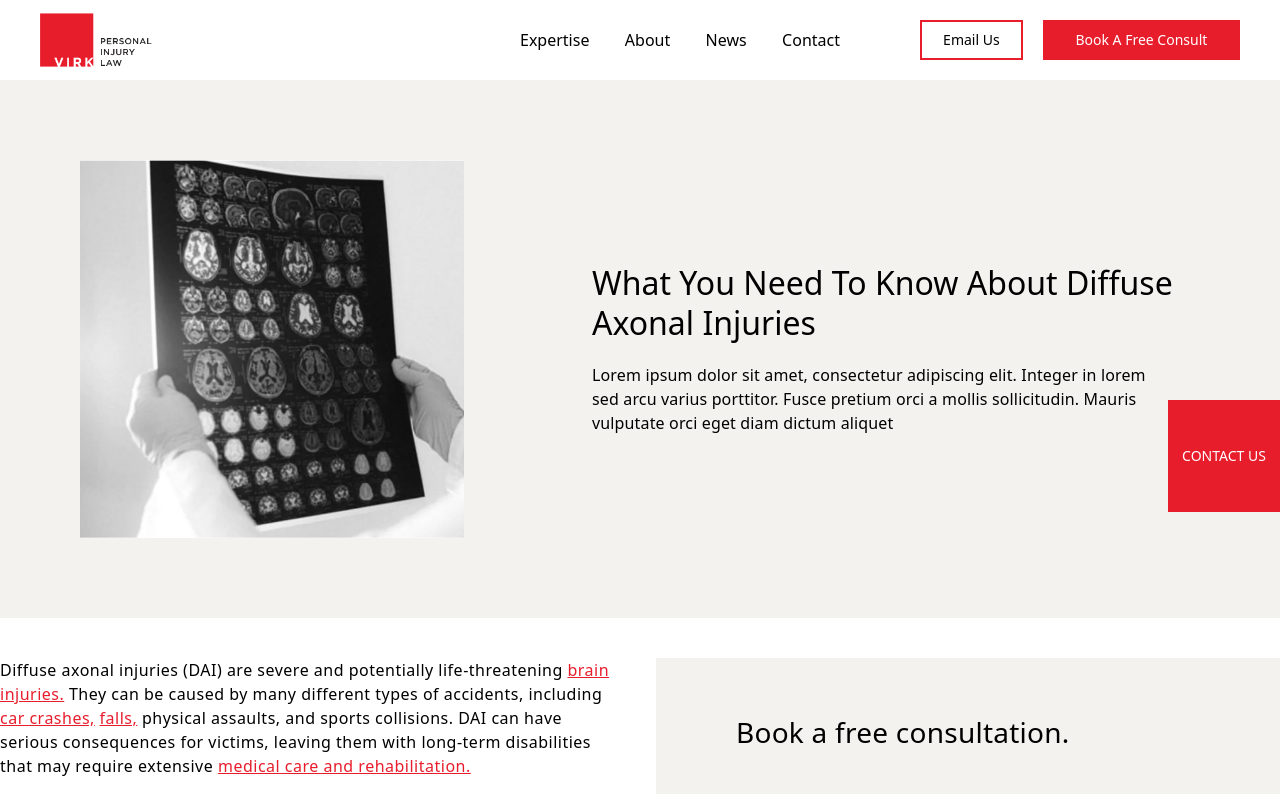
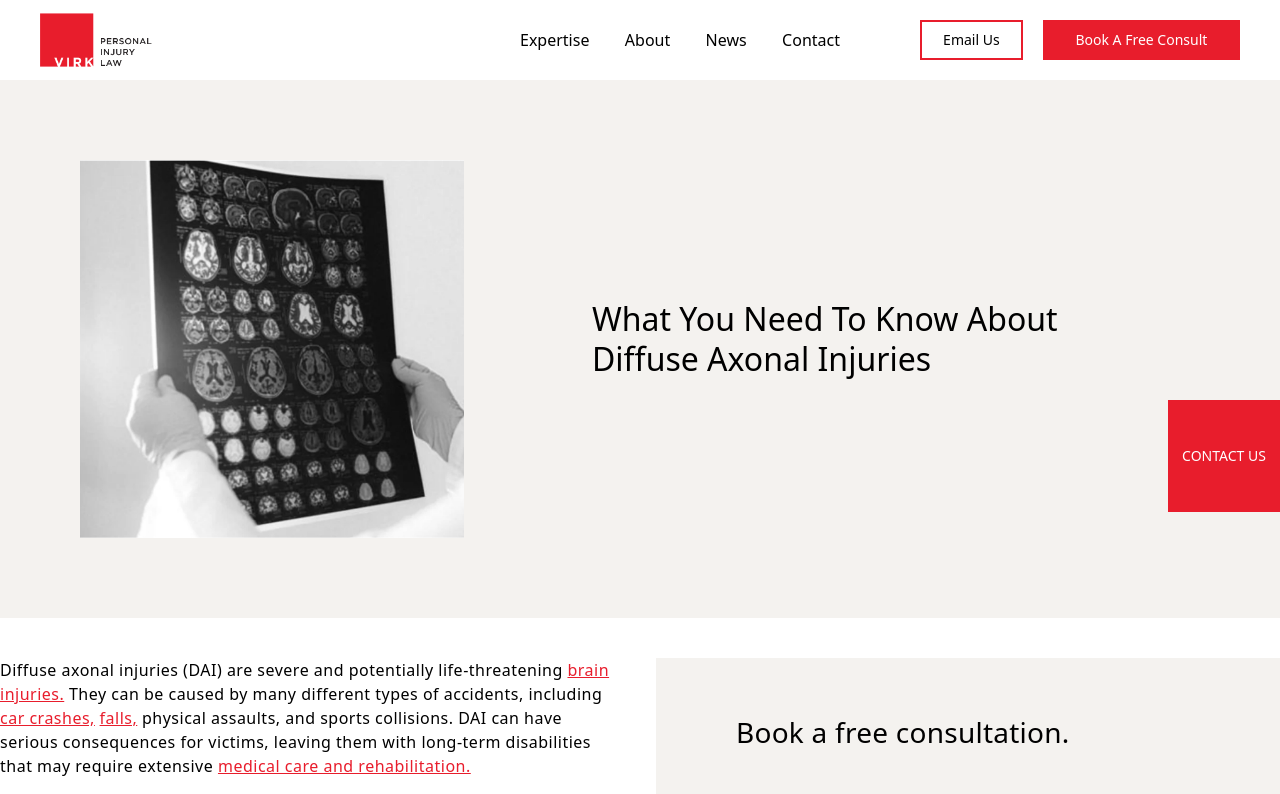
Before and after one commit to DevOluwatoyin/commercial-website, a React (Vite) app: page /news-details in a window 1280 px wide. Shown: the top 794 px of the page. Built offline with nearby package versions, Linux system fonts and the light colour scheme; a web font is replaced by a local one.

Commit message:
Fixed font size issues

```diff
--- a/src/components/Newsletter.jsx
+++ b/src/components/Newsletter.jsx
@@ -18,7 +18,7 @@ const NewsLetter = () => {
             placeholder="Email"
             className="!w-4/5 px-6 py-2 placeholder:text-primary-dark"
           />
-          <ButtonLg text="submit" customStyle="!w-[120px] !uppercase" />
+          <ButtonLg text="submit" customStyle="!w-[160px] !uppercase" />
         </div>
       </div>
     </section>
--- a/src/components/PageHeader.jsx
+++ b/src/components/PageHeader.jsx
@@ -14,7 +14,7 @@ const PageHeader = ({ image, heading, summary, customStyle }) => {
           color="primary-dark"
           variant="headline-l"
           fontWeight="medium"
-          customClassName="mb-5"
+          customClassName="mb-5 max-w-lg"
         >
           {heading}
         </Typography>
--- a/src/pages/news-details.jsx
+++ b/src/pages/news-details.jsx
@@ -13,7 +13,7 @@ const NewsDetails = () => {
       <PageHeader
         image={Scan}
         heading="What You Need To Know About Diffuse Axonal Injuries"
-        summary="Lorem ipsum dolor sit amet, consectetur adipiscing elit. Integer in lorem sed arcu varius porttitor. Fusce pretium orci a mollis sollicitudin. Mauris vulputate orci eget diam dictum aliquet"
+        summary=""
       />
 
       <div className="mx-auto my-10 flex max-w-7xl flex-col justify-between gap-8 md:flex-row">
@@ -316,7 +316,7 @@ const NewsDetails = () => {
 
               <Typography
                 color="primary-dark"
-                customClassName="!text-headline-s !font-regular mb-14"
+                customClassName="!text-body-l !font-regular mb-14"
               >
                 How Is Diffuse Axonal Injury Treated?
               </Typography>
@@ -342,7 +342,7 @@ const NewsDetails = () => {
 
               <Typography
                 color="primary-dark"
-                customClassName="!text-headline-s !font-regular mb-14"
+                customClassName="!text-body-l !font-regular mb-14"
               >
                 How Is Diffuse Axonal Injury Claims
               </Typography>
@@ -376,7 +376,7 @@ const NewsDetails = () => {
 
               <Typography
                 color="primary-dark"
-                customClassName="!text-headline-s !font-regular mb-14"
+                customClassName="!text-body-l !font-regular mb-14"
               >
                 Contact A Personal Injury Lawyer in Hamilton
               </Typography>
```
